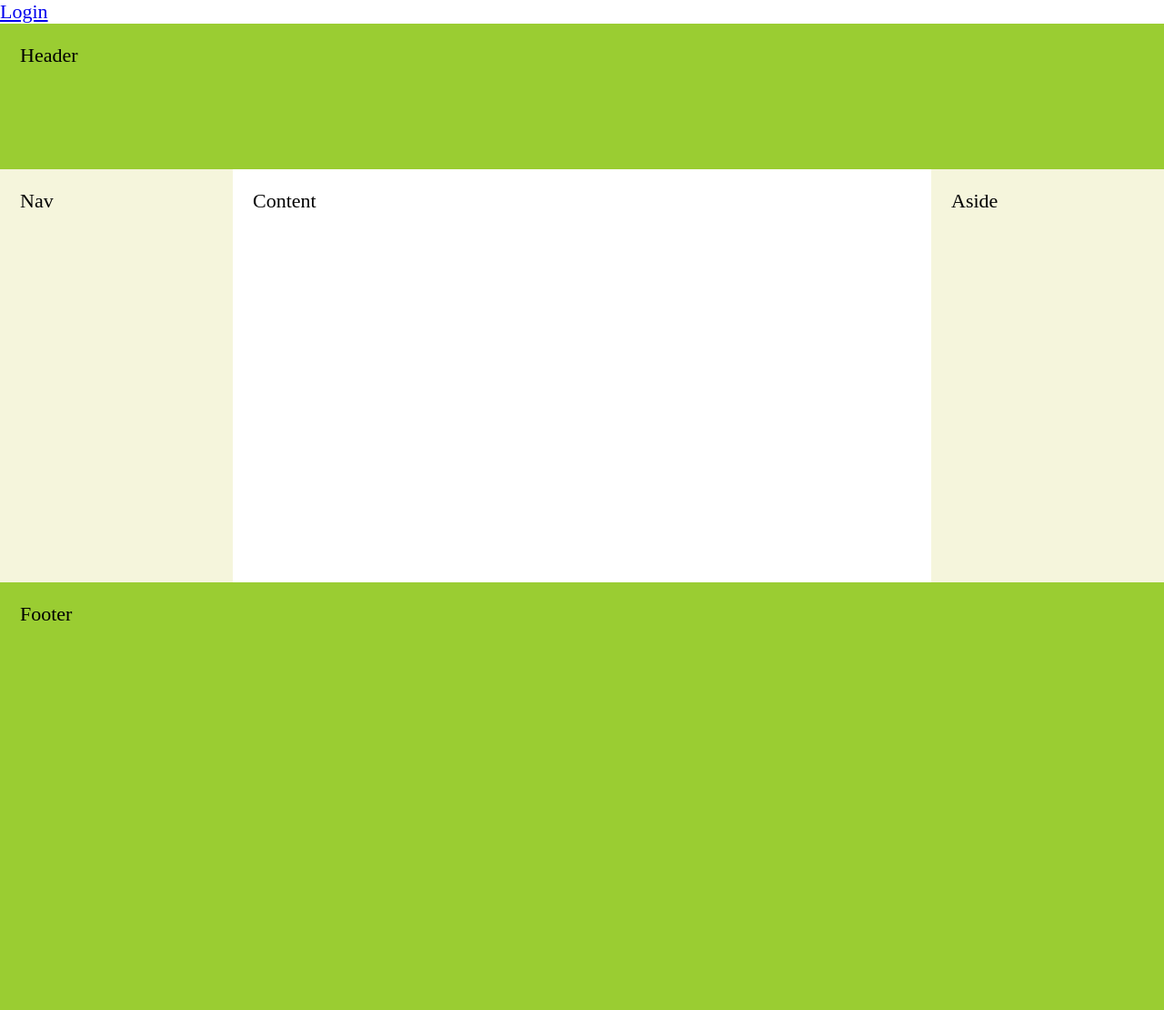
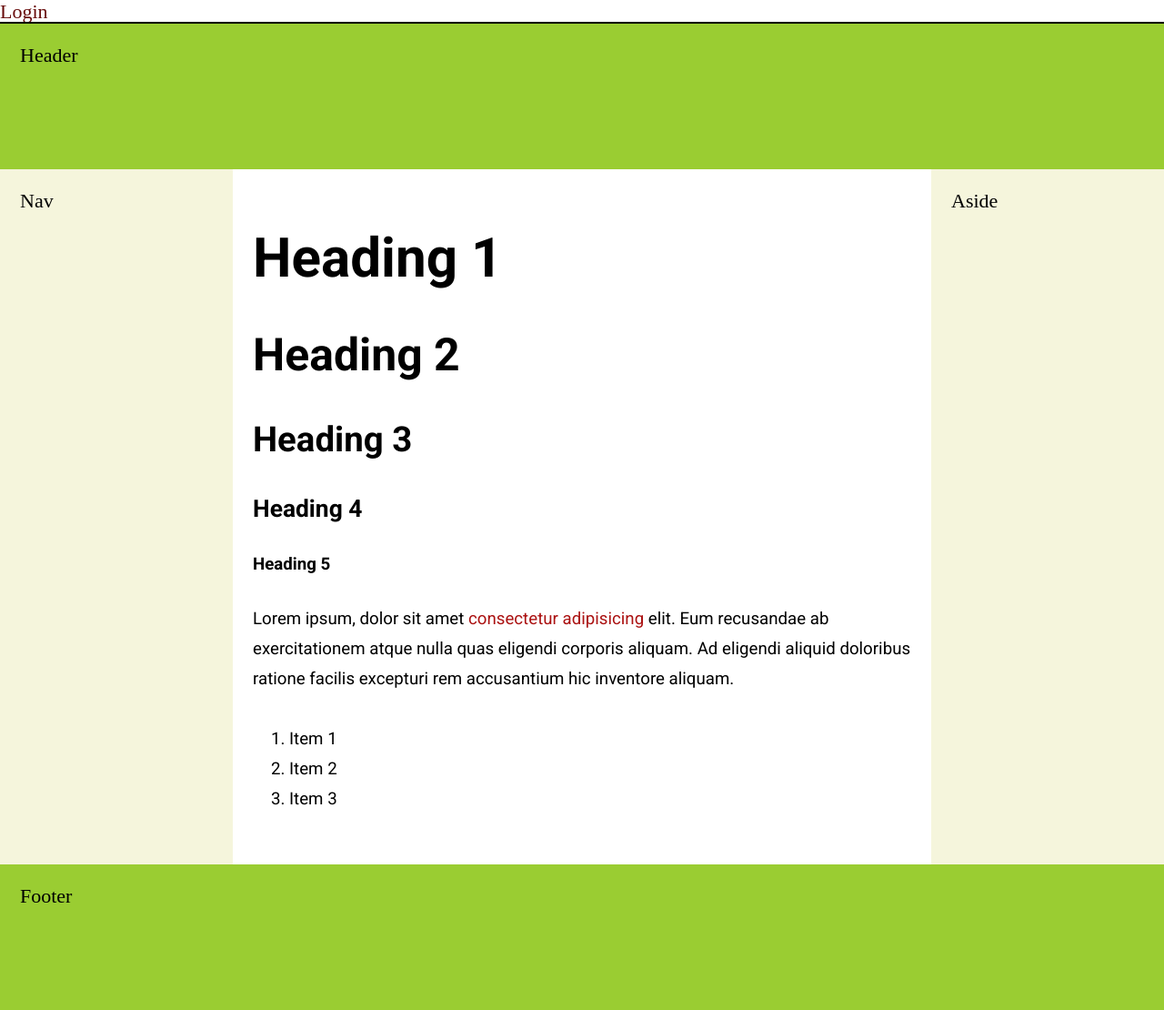
Before and after one commit to Queer-Theatre-Kalamazoo/qtapp, a Flask app: page / in a window 1280 px wide. Shown: the whole page at 91% size. Before the commit the page ends 682 px from the top, so only its background shows below. Run offline with Flask 2, Linux system fonts and the light colour scheme; parts of the project's set-up code (start-up, migrations or seed data) failed here and were passed over.

Commit message:
Add link hover anim, fix typography values

```diff
--- a/queertk/static/typography.css
+++ b/queertk/static/typography.css
@@ -7,44 +7,70 @@
 p,
 li {
     font-size: clamp(var(--min), var(--val), var(--max));
+    font-family: 'Roboto', sans-serif;
 }
 
 h1 {
-    --min: 2em;
-    /* minimum value */
-    --val: 5vw;
-    /* preferred value = 5% viewport width */
-    --max: 3em;
-    /* maximum value */
+    --min: 1.9em; /* minimum value */
+    --val: 4.70vw; /* preferred value = 5% viewport width */
+    --max: 3em; /* maximum value */
 }
 
 h2 {
-    --min: 1.75em;
-    --val: 4.5vw;
-    --max: 2.8em;
+    --min: 1.6em;
+    --val: 3.9vw;
+    --max: 2.4em;
 }
 
 h3 {
-    --min: 1.5em;
-    --val: 4vw;
-    --max: 2.6em;
+    --min: 1.3em;
+    --val: 3vw;
+    --max: 1.8em;
 }
 
 h4 {
-    --min: 1.25em;
-    --val: 3.5vw;
-    --max: 2.4em;
+    --min: 1em;
+    --val: 2.1vw;
+    --max: 1.2em;
 }
 
 h5 {
-    --min: 1em;
-    --val: 3vw;
-    --max: 2.20em;
+    --min: 0.85em;
+    --val: 1.2vw;
+    --max: 1em;
 }
 
 p,
 li {
-    --min: 1em;
-    --val: 1.75vw;
-    --max: 1.25em;
+    --min: 0.85em;
+    --val: 1.2vw;
+    --max: 1em;
 }
+
+/* Pretty link underlines */
+a {
+    position: relative;
+    color: rgb(171, 18, 18);
+    text-decoration: none;
+}
+
+a:hover {
+    color: rgb(103, 11, 11);
+}
+
+a::before {
+    content: "";
+    position: absolute;
+    display: block;
+    width: 100%;
+    height: 2px;
+    bottom: 0;
+    left: 0;
+    background-color: #000;
+    transform: scaleX(0);
+    transition: transform 0.15s ease;
+}
+
+a:hover::before {
+    transform: scaleX(1);
+}
--- a/queertk/templates/base.html
+++ b/queertk/templates/base.html
@@ -15,6 +15,9 @@
         <meta name="viewport" content="width=device-width, initial-scale=1.0">
         <link rel="stylesheet" href="{{ url_for('static', filename='base.css') }}">
         <link rel="stylesheet" href="{{ url_for('static', filename='typography.css') }}">
+        <link rel="preconnect" href="https://fonts.googleapis.com">
+        <link rel="preconnect" href="https://fonts.gstatic.com" crossorigin>
+        <link href="https://fonts.googleapis.com/css2?family=Roboto:ital,wght@0,100;0,300;0,400;0,500;0,700;0,900;1,100;1,300;1,400;1,500;1,700;1,900&display=swap" rel="stylesheet">
         <title>Title</title>
     </head>
     <body>
--- a/queertk/templates/index.html
+++ b/queertk/templates/index.html
@@ -1 +1,17 @@
 {% extends "base.html" %}
+
+{% block content %}
+
+<h1>Heading 1</h1>
+<h2>Heading 2</h2>
+<h3>Heading 3</h3>
+<h4>Heading 4</h4>
+<h5>Heading 5</h5>
+<p>Lorem ipsum, dolor sit amet <a href="#">consectetur adipisicing</a> elit. Eum recusandae ab exercitationem atque nulla quas eligendi corporis aliquam. Ad eligendi aliquid doloribus ratione facilis excepturi rem accusantium hic inventore aliquam.</p>
+<ol>
+    <li>Item 1</li>
+    <li>Item 2</li>
+    <li>Item 3</li>
+</ol>
+
+{% endblock %}
```
Also changed, not shown: queertk/production/templates/production.html (+4 -4 lines).
